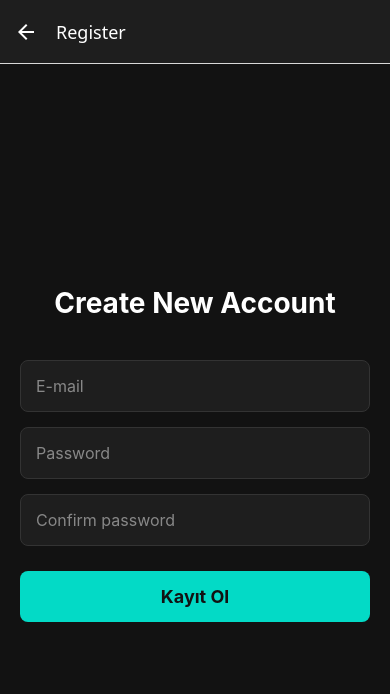
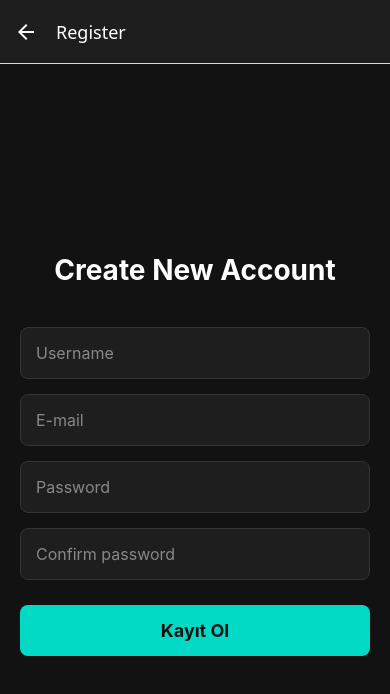
Before and after one commit to TortraxTR/Decide-Storytelling-App, a React Native app in the folder reader-app/: screen /Register in a window 390 px wide. Shown: the top 694 px of the page. Built offline with nearby package versions, Linux system fonts and the light colour scheme.

Commit message:
feat: API call for Registration

```diff
--- a/reader-app/src/screens/RegisterScreen.tsx
+++ b/reader-app/src/screens/RegisterScreen.tsx
@@ -1,7 +1,9 @@
 import React, { useState } from 'react';
 import { View, Text, TextInput, TouchableOpacity, StyleSheet, Alert } from 'react-native';
+import { register } from '../api';
 
 export default function RegisterScreen({ route,navigation }: any) {
+  const [username, setUsername] = useState('');
   const [email, setEmail] = useState('');
   const [password, setPassword] = useState('');
   const [confirmPassword, setConfirmPassword] = useState('');
@@ -12,18 +14,36 @@ export default function RegisterScreen({ route,navigation }: any) {
       Alert.alert('Passwords does not match');
       return;
     }
-    // İleride buraya veritabanına kayıt olma kodu gelecek
-    console.log('Registering:', email);
-    if (role === 'Author') {
-    navigation.navigate('AuthorDashboard'); // Yazar ise buraya
-  } else {
-    navigation.navigate('Home'); // Okuyucu ise hikayeye
+
+    try {
+      register(email, password, username)
+        .then((data) => {
+          const userId = data.user_id;
+            if (role === 'Author') {
+              navigation.navigate('AuthorDashboard', { userId });
+            } else {
+              navigation.navigate('Home', { userId });
+            }
+        })
+    }
+    catch (error: any) {
+      Alert.alert('Registration Failed', error.message || 'Unable to register');
+    }
   }
-  };
 
   return (
     <View style={styles.container}>
       <Text style={styles.title}>Create New Account</Text>
+
+      <TextInput
+        style={styles.input}
+        placeholder="Username"
+        placeholderTextColor="#888"
+        value={username}
+        onChangeText={setUsername}
+        keyboardType="default"
+        autoCapitalize="none"
+      />
 
       <TextInput
         style={styles.input}
```
